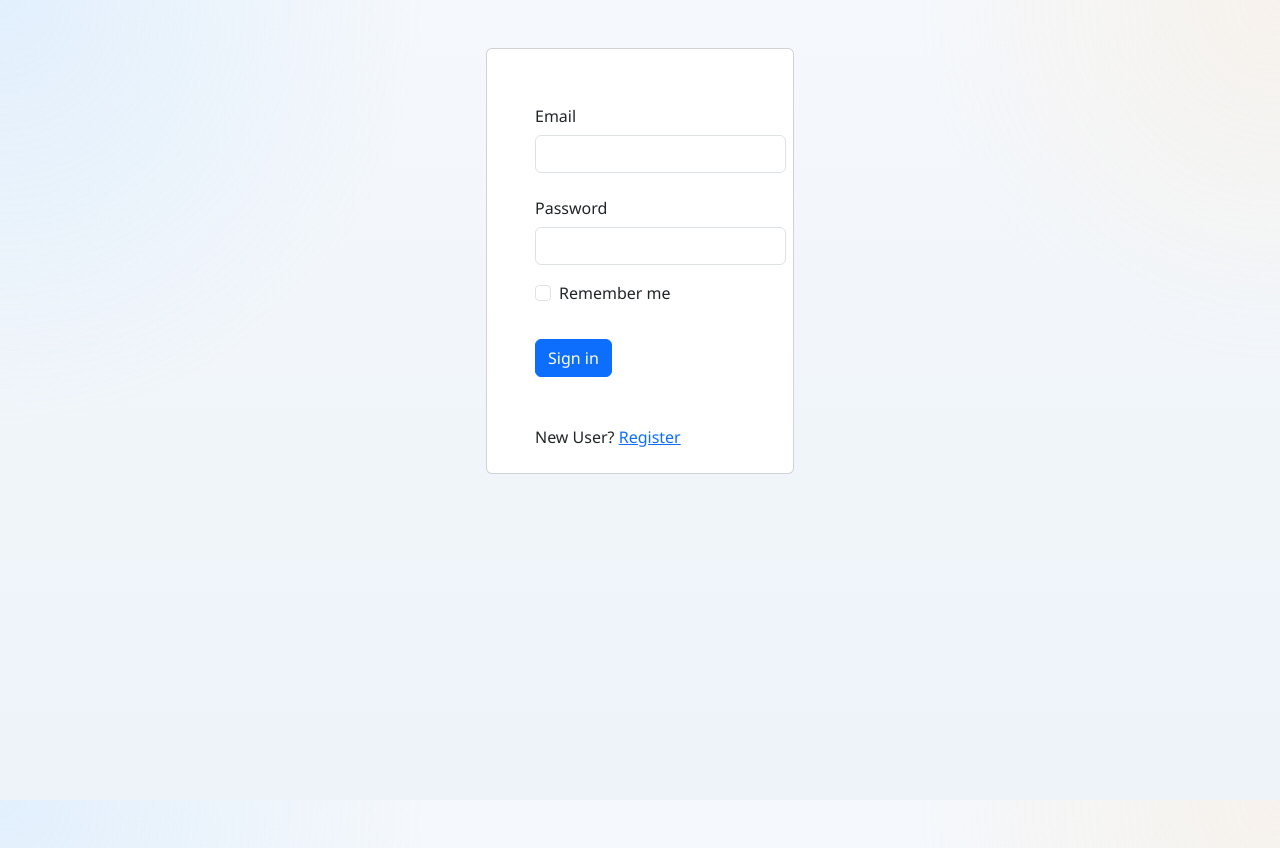
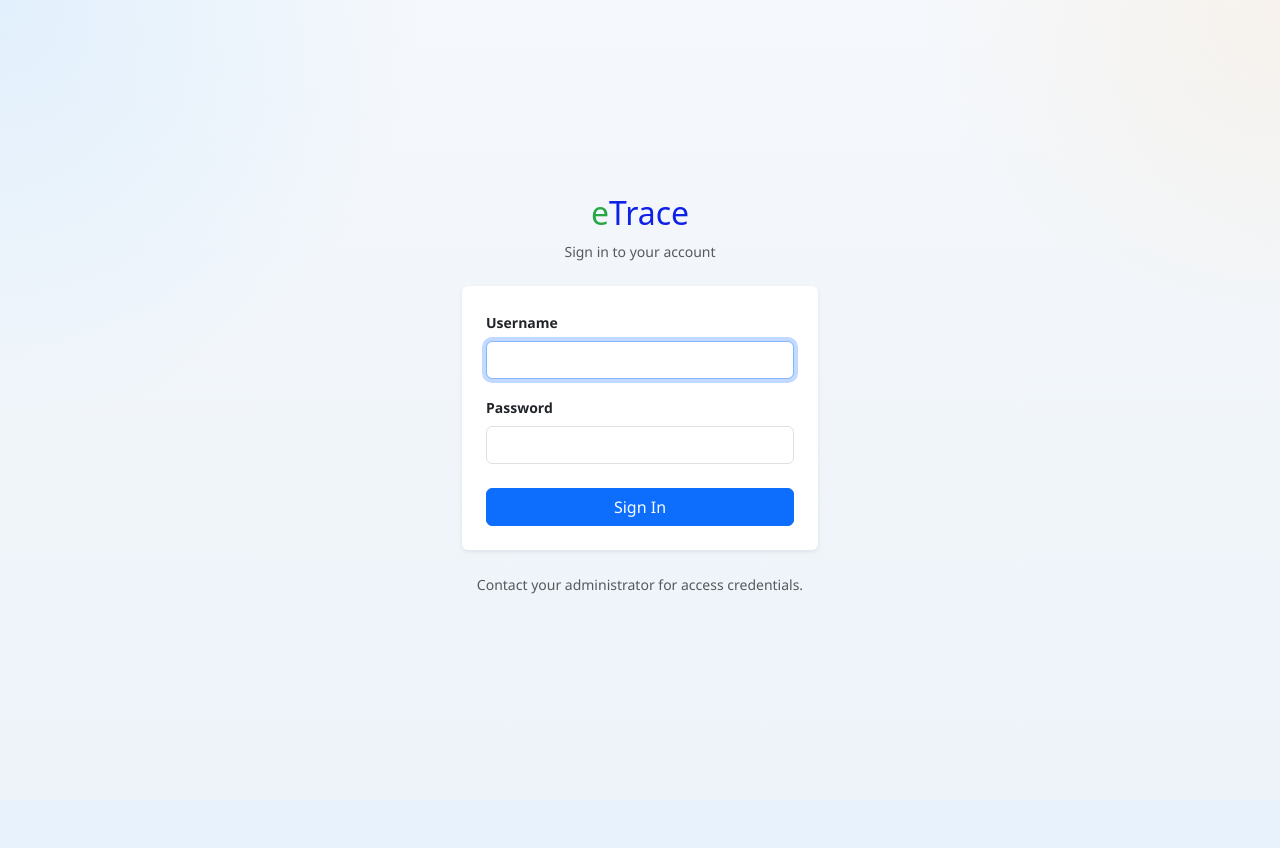
Before and after one commit to kaushikray0601/eht_office, a Django app: page /login/ in a window 1280 px wide. After the commit the page ends 594 px from the top, so only its background shows below. Run offline with Django 4.2, Linux system fonts and the light colour scheme; parts of the project's set-up code (start-up, migrations or seed data) failed here and were passed over; some libraries are stand-ins or nearby versions.

Commit message:
feat: Implement user authentication with custom login/logout views and middleware; enhance landing page and navbar

```diff
--- a/ELECSENSE/settings.py
+++ b/ELECSENSE/settings.py
@@ -63,7 +63,12 @@ MIDDLEWARE = [
     'django.contrib.auth.middleware.AuthenticationMiddleware',
     'django.contrib.messages.middleware.MessageMiddleware',
     'django.middleware.clickjacking.XFrameOptionsMiddleware',
+    'eht.middleware.LoginRequiredMiddleware',
 ]
+
+LOGIN_URL = '/login/'
+LOGIN_REDIRECT_URL = '/base/'
+LOGOUT_REDIRECT_URL = '/login/'
 
 ROOT_URLCONF = 'ELECSENSE.urls'
 
--- /dev/null
+++ b/eht/middleware.py
@@ -0,0 +1,24 @@
+from django.conf import settings
+from django.shortcuts import redirect
+
+
+_EXEMPT_PREFIXES = (
+    '/login/',
+    '/logout/',
+    '/admin/',
+)
+
+
+class LoginRequiredMiddleware:
+    """Require authentication for every URL except the login page, logout, and admin."""
+
+    def __init__(self, get_response):
+        self.get_response = get_response
+
+    def __call__(self, request):
+        if not request.user.is_authenticated:
+            path = request.path_info
+            if not (path == '/' or any(path.startswith(p) for p in _EXEMPT_PREFIXES)):
+                login_url = getattr(settings, 'LOGIN_URL', '/login/')
+                return redirect(f'{login_url}?next={path}')
+        return self.get_response(request)
--- a/eht/views.py
+++ b/eht/views.py
@@ -10,6 +10,9 @@ from time import perf_counter
 import pandas as pd
 from django.conf import settings
 from django.contrib import messages
+from django.contrib.auth import authenticate
+from django.contrib.auth import login as auth_login
+from django.contrib.auth import logout as auth_logout
 from django.contrib.auth.decorators import login_required
 from django.core.exceptions import ValidationError
 from django.db import transaction
@@ -163,8 +166,7 @@ def _timed_json_response(payload, *, status=200, context_label='response'):
 
 # Create your views here.
 def index(request):
-    context = {'key1': 'value1','key2': 'value2' }
-    return render (request, 'eht/home.html', context)
+    return render(request, 'eht/landing.html')
 
 
 def design_guide_view(request):
@@ -3352,10 +3354,28 @@ def base(request):
     return render(request, 'eht/base.html', {'form': form})
 
 def my_login(request):
-    return render(request, 'eht/my_login.html')
+    if request.user.is_authenticated:
+        return redirect('base')
+    error = None
+    if request.method == 'POST':
+        username = request.POST.get('username', '').strip()
+        password = request.POST.get('password', '')
+        user = authenticate(request, username=username, password=password)
+        if user is not None:
+            auth_login(request, user)
+            next_url = request.POST.get('next', '').strip() or 'base'
+            return redirect(next_url)
+        error = 'Invalid username or password. Please try again.'
+    return render(request, 'eht/my_login.html', {
+        'error': error,
+        'next': request.GET.get('next', ''),
+    })
+
 
 def my_logout(request):
-    return render(request, 'eht/my_logout.html')
+    auth_logout(request)
+    return redirect('my_login')
+
 
 def my_register(request):
-    return render(request, 'eht/my_register.html')
+    return redirect('my_login')
--- a/templates/eht/my_login.html
+++ b/templates/eht/my_login.html
@@ -1,73 +1,58 @@
-
+<!doctype html>
+<html lang="en">
 {% load static %}
-
-<!-- Move it to stylesheet after testing -->
-<style>
-   #login .center {
-      text-align: center;
-    }
-
-    #login .login {
-      max-width: 300px;
-      margin: 35px auto;
-    }
-
-    #login .login-form{
-      padding:0px 25px;
-    }
-</style>
 <head>
-    <!-- Bootstrap CSS -->
+    <meta charset="utf-8">
+    <meta name="viewport" content="width=device-width, initial-scale=1">
+    <title>Sign In — eTrace</title>
     <link href="https://cdn.jsdelivr.net/npm/bootstrap@5.3.3/dist/css/bootstrap.min.css" rel="stylesheet"
           integrity="sha384-QWTKZyjpPEjISv5WaRU9OFeRpok6YctnYmDr5pNlyT2bRjXh0JMhjY6hW+ALEwIH" crossorigin="anonymous">
-    <!-- Bootstrap Icons -->
-    <link rel="stylesheet" href="https://cdn.jsdelivr.net/npm/bootstrap-icons@1.11.3/font/bootstrap-icons.min.css">
-    <!-- Custom CSS -->
     <link href="{% static 'css/base_css.css' %}" rel="stylesheet">
 </head>
+<body style="background-color:#e3f2fd; min-height:100vh; display:flex; flex-direction:column; justify-content:center;">
 
-<body>
+<div class="container">
+    <div class="row justify-content-center">
+        <div class="col-sm-8 col-md-5 col-lg-4">
 
-<div class="container-fluid col-6 d-flex justify-content-center mt-5">
-<div class="card col-6 ">
-<div class="col-12 mt-5 ms-5">
-  <form class="">
-    <div class="row mb-3">
-      <label for="inputEmail3" class="col-sm-4 col-form-label">Email</label>
-      <div class="col-sm-10">
-        <input type="email" class="form-control" id="inputEmail3">
+            <div class="text-center mb-4">
+                <a href="/" class="text-decoration-none">
+                    <span class="eTrace" style="font-size:2rem;">e<span>Trace</span></span>
+                </a>
+                <p class="text-muted small mt-1 mb-0">Sign in to your account</p>
             </div>
+
+            {% if error %}
+                <div class="alert alert-danger py-2 small mb-3">{{ error }}</div>
+            {% endif %}
+
+            <div class="card shadow-sm border-0">
+                <div class="card-body p-4">
+                    <form method="post">
+                        {% csrf_token %}
+                        <input type="hidden" name="next" value="{{ next }}">
+                        <div class="mb-3">
+                            <label class="form-label fw-semibold small">Username</label>
+                            <input type="text" name="username" class="form-control" autofocus required>
                         </div>
-    <div class="row mb-3">
-      <label for="inputPassword3" class="col-sm-6 col-form-label">Password</label>
-      <div class="col-sm-10">
-        <input type="password" class="form-control" id="inputPassword3">
+                        <div class="mb-3">
+                            <label class="form-label fw-semibold small">Password</label>
+                            <input type="password" name="password" class="form-control" required>
+                        </div>
+                        <div class="d-grid mt-4">
+                            <button type="submit" class="btn btn-primary">Sign In</button>
+                        </div>
+                    </form>
                 </div>
             </div>
 
-    <div class="row mb-3">
-      <div class="col-sm-10 ">
-        <div class="form-check">
-          <input class="form-check-input" type="checkbox" id="gridCheck1">
-          <label class="form-check-label" for="gridCheck1">
-            Remember me
-          </label>
-        </div>
-      </div>
-    </div>
-    <button type="submit" class="btn btn-primary mt-3">Sign in</button>
-  </form>
-
-  <div class="span12 mt-5">
-    <div class="center">
-      <p class="mb-4">New User? <a href="/users/register">Register</a></p>
-    </div>
-  </div>
+            <p class="text-center text-muted small mt-4">
+                Contact your administrator for access credentials.
+            </p>
 
         </div>
     </div>
 </div>
 
-
-
 </body>
+</html>
```
Also changed, not shown: eht/admin.py (+20 -0 lines), templates/eht/landing.html (added, +64 -0 lines), templates/eht/partials/navbar.html (+3 -6 lines). Lines whose indentation alone changed are shown as unchanged.
